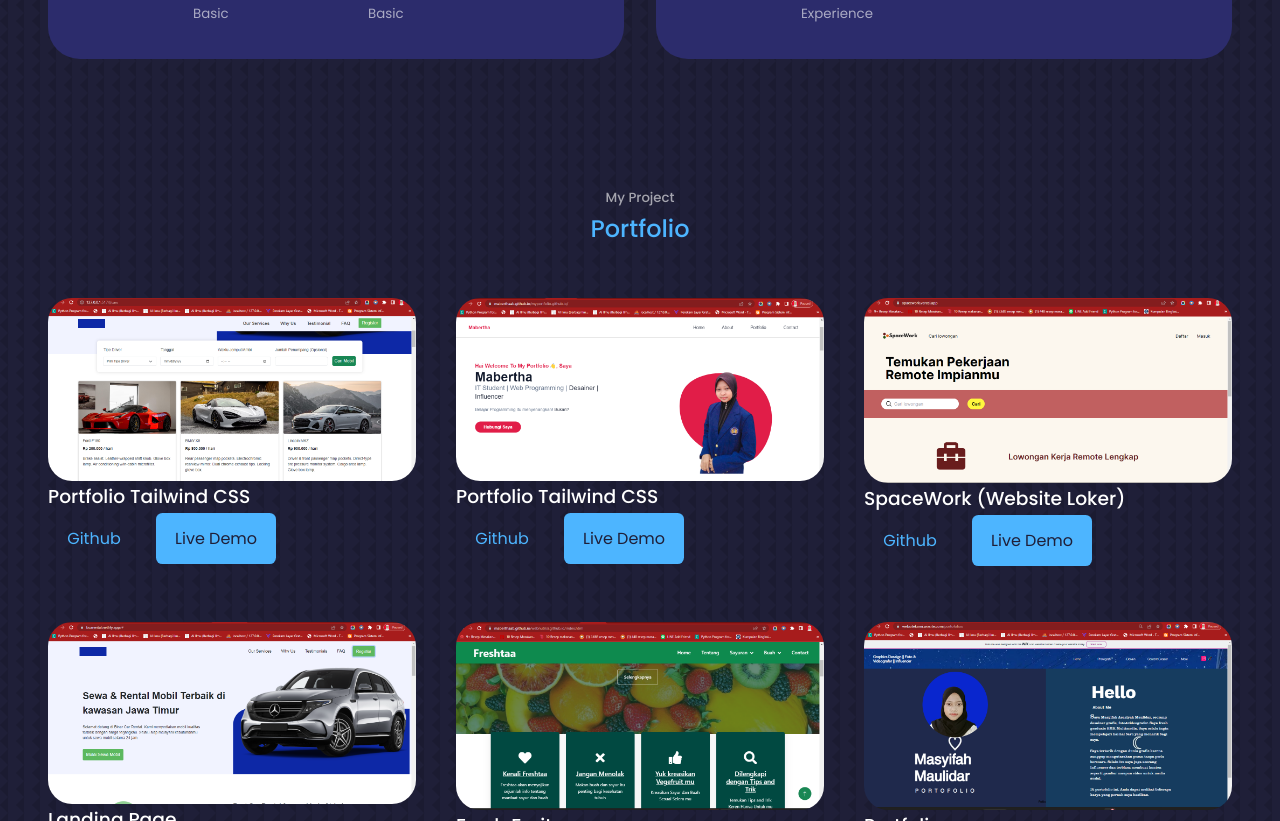
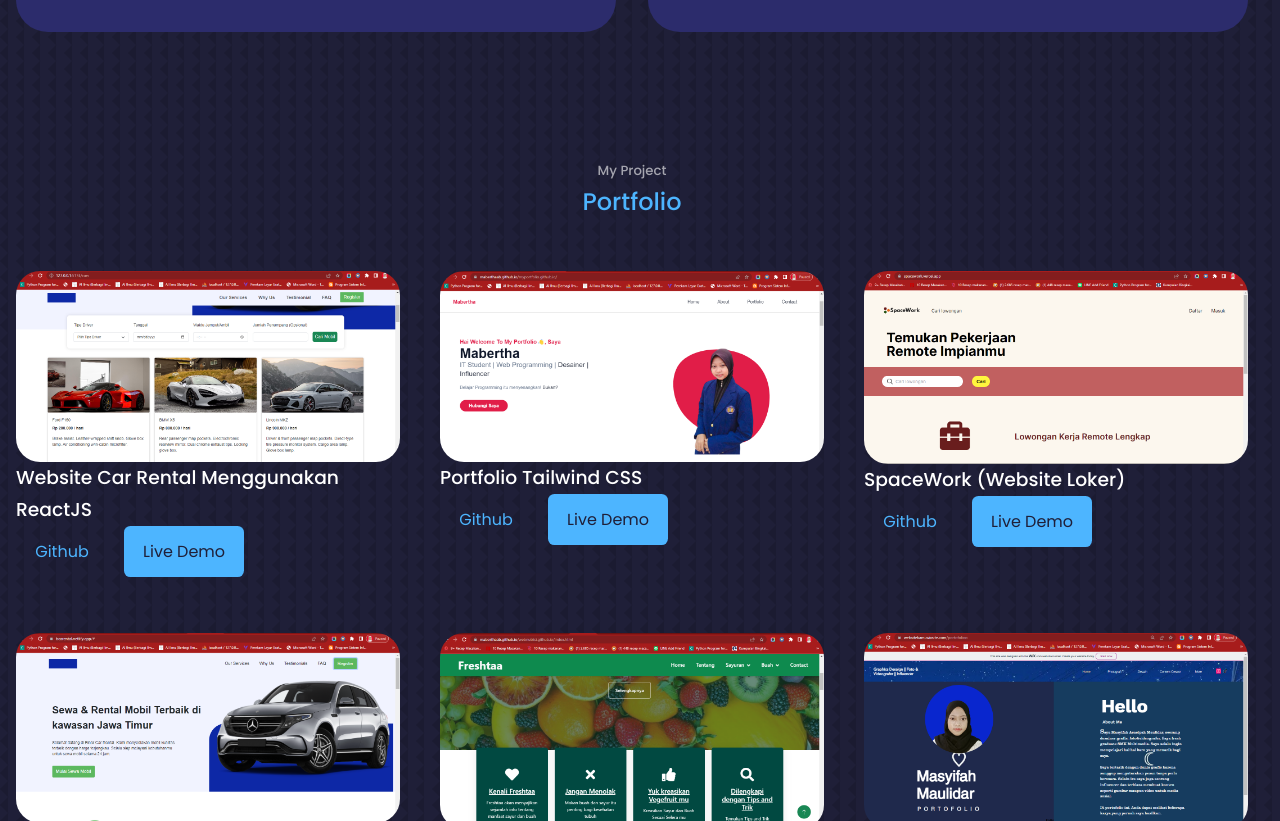
Before and after one commit to Maberthaab/Portfolio-React, a React (Create React App) app: page / in a window 1280 px wide. Shown: the part 2339-3160 px from the top of the page. Built offline with nearby package versions, Linux system fonts and the light colour scheme.

Commit message:
update code

```diff
--- a/src/components/contact/Contact.jsx
+++ b/src/components/contact/Contact.jsx
@@ -14,7 +14,7 @@ const Contact = () => {
       <article className='contact__option'>
         <MdOutlineEmail className='contact__option-icon'/>
         <h4> Email </h4>
-        <h5>mabertha.berliana@gmail.com</h5>
+        <h6>mabertha.berliana@gmail.com</h6>
         <a href = "mailto:mabertha.berliana@gmail.com" target="_blank">Send a Message </a>
       </article>
 
--- a/src/components/contact/contact.css
+++ b/src/components/contact/contact.css
@@ -1,7 +1,7 @@
 .container.contact__container {
     width: 58%;
     display: grid;
-    grid-template-columns: 35% 58%;
+    grid-template-columns: 40% 58%;
     gap: 12%;
 }
 
--- a/src/components/header/header.css
+++ b/src/components/header/header.css
@@ -57,7 +57,7 @@ header {
 
 .scroll__down {
     position: absolute;
-    right: 3rem;
+    right: -2rem;
     bottom: 5rem;
     transform: rotate(90deg);
     font-weight: 300;
--- a/src/components/portfolio/Portfolio.jsx
+++ b/src/components/portfolio/Portfolio.jsx
@@ -14,7 +14,7 @@ const data =[
   {
     id: 0,
     image: IMG0,
-    title: 'Portfolio Tailwind CSS',
+    title: 'Website Car Rental Menggunakan ReactJS',
     github: 'https://github.com/Maberthaab/Car-Rental-React',
     demo: 'https://rental-car-react.netlify.app/'
   },
--- a/src/index.css
+++ b/src/index.css
@@ -62,8 +62,8 @@ h1{
 
 section {
     margin-top: 8rem;
-    margin-left: 3rem;
-    margin-right:3rem;
+    margin-left: 1rem;
+    margin-right:2rem;
 }
 
 section > h2, section > h5{
```
